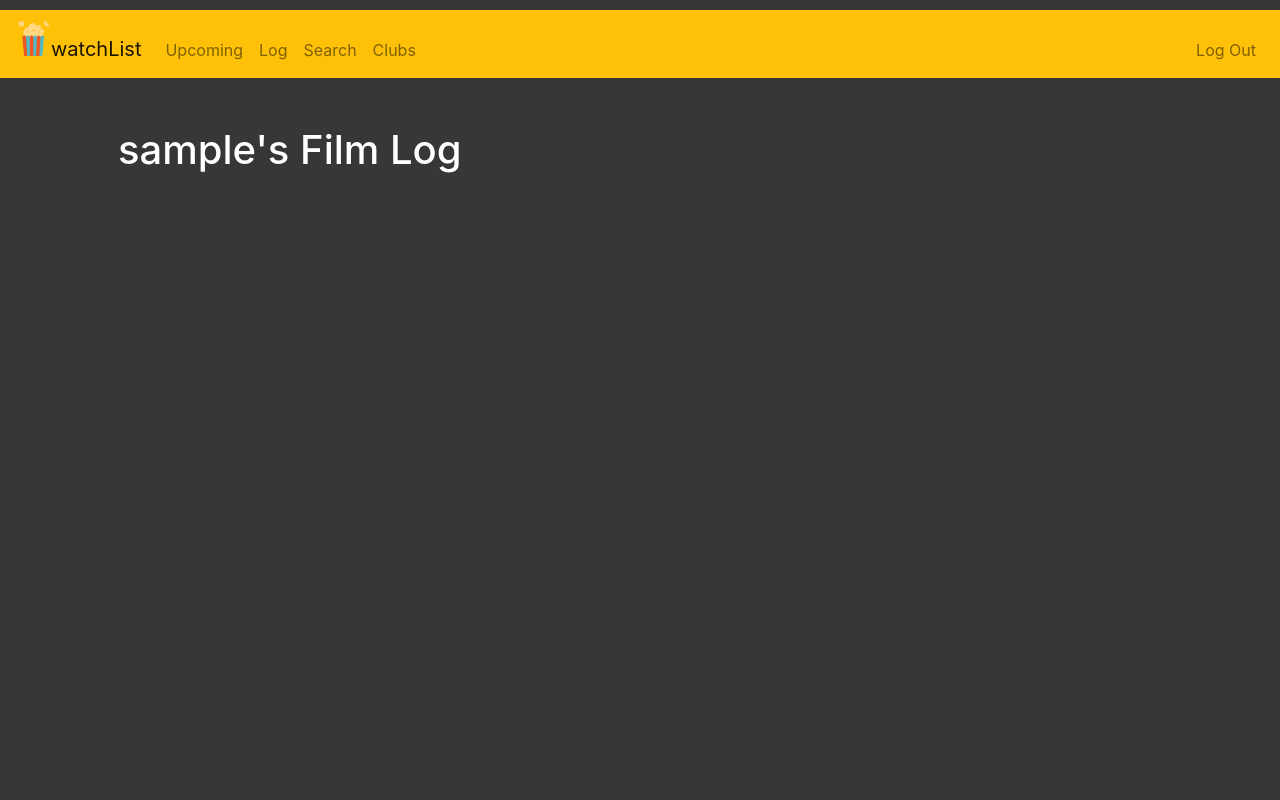
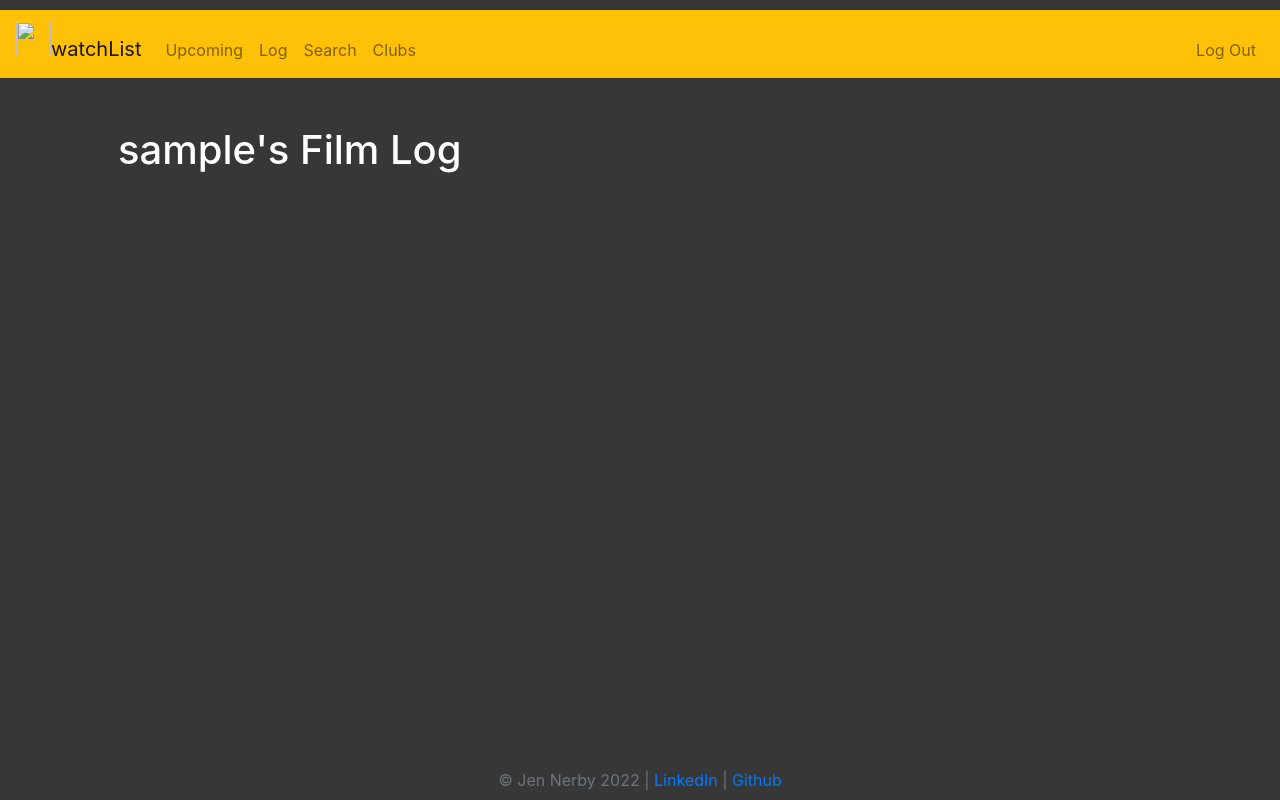
Before and after one commit to jnerby/project, a Flask app: page /log in a window 1280 px wide. Run offline with Flask 2, Linux system fonts and the light colour scheme; the visitor is signed in with stand-in values (Sample User, id 1); data comes from the database, SQL or seed files in the repository; data that the repository does not hold is empty; some libraries are stand-ins or nearby versions.

Commit message:
added footer

```diff
--- a/static/css/styles.css
+++ b/static/css/styles.css
@@ -1,22 +1,23 @@
 * {
     margin: 0;
     padding: 0;
+    font-family: 'Titillium Web' 'Roboto Mono' monospace sans-serif;
+}
 
-    font-family: 'Titillium Web' 'Roboto Mono' monospace sans-serif;
-
-    /* font-family: 'Oswald', 'Raleway', sans-serif; */
-    /* font-family: 'Be Vietnam Pro'; */
-    /* font-family: 'Source Sans Pro'; */
-    /* font-family: 'Roboto Mono', monospace, sans-serif; */
-    /* font-family: 'Arvo', serif; */
-    /* font-family: 'Quando', serif; */
-}
 
 /*** NAVIGATION ***/
 .nav.navbar-nav li a {
   color: #fff;
 }
-
+#footer {
+  position:fixed;
+  bottom:0;
+  width:100%;
+  height:40px;   /* Height of the footer */
+  background:rgb(55, 55, 55);
+  padding-top: 8px;
+  text-align: center;
+}
 
 /*** LOGIN ***/
 .form-group {
--- a/static/js/history.jsx
+++ b/static/js/history.jsx
@@ -37,7 +37,7 @@
                     if (item['poster_path']){
                         movie_poster_src = `https://image.tmdb.org/t/p/w500/${item['poster_path']}`;
                     } else {
-                        movie_poster_src = "/static/css/no_poster.jpeg";
+                        movie_poster_src = "/static/images/no_poster.jpeg";
                     }
                     if (rated_users.has(username)) {
                         newHistory.push(
--- a/static/js/search.jsx
+++ b/static/js/search.jsx
@@ -40,7 +40,7 @@
                     if (result['poster_path']) {
                         movie_poster = 'https://image.tmdb.org/t/p/w500/' + result['poster_path'];
                     } else {
-                        movie_poster = '/static/css/no_poster.jpeg';
+                        movie_poster = '/static/images/no_poster.jpeg';
                     }
 
                     if (result['db_status']) {
--- a/static/js/watchlist.jsx
+++ b/static/js/watchlist.jsx
@@ -152,7 +152,7 @@
                     if (value['poster_path']){
                         movie_poster_src = `https://image.tmdb.org/t/p/w500/${value['poster_path']}`;
                     } else {
-                        movie_poster_src = "/static/css/no_poster.jpeg";
+                        movie_poster_src = "/static/images/no_poster.jpeg";
                     }
                     helper.push(
                         <div id={`div${key}`} className="watchDiv">
--- a/templates/base.html
+++ b/templates/base.html
@@ -10,7 +10,7 @@
     <link rel="stylesheet" href="/static/css/styles.css">
 
     <!-- FAVICON LINK: https://www.flaticon.com/free-icon/popcorn_976275 -->
-    <link href="/static/css/favicon.ico" rel="icon">
+    <link href="/static/images/favicon.ico" rel="icon">
 
     <!-- JAVASCRIPT -->
     <script src="https://code.jquery.com/jquery-3.5.1.slim.min.js" integrity="sha384-DfXdz2htPH0lsSSs5nCTpuj/zy4C+OGpamoFVy38MVBnE+IbbVYUew+OrCXaRkfj" crossorigin="anonymous"></script>
@@ -25,7 +25,7 @@
   </head>
   <body>
     <nav class="navbar navbar-expand-md navbar-light bg-warning">
-      <a href="/"><img src="/static/css/favicon.ico" width="35" height="35" style="margin-bottom: 11px;"></a>
+      <a href="/"><img src="/static/images/favicon.ico" width="35" height="35" style="margin-bottom: 11px;"></a>
       <a class="navbar-brand" href="/" style="margin-top: 9px;">watchList</a>
       <button aria-controls="navbar" aria-expanded="false" aria-label="Toggle navigation" class="navbar-toggler" data-target="#navbar" data-toggle="collapse" type="button">
           <span class="navbar-toggler-icon"></span>
@@ -64,4 +64,7 @@
     {% block scripts %}
     {% endblock %}
   </body>
+  <div id="footer">
+    <span class="text-muted"><span>&copy</span> Jen Nerby 2022</span><span class="text-muted"> | </span><a href="https://www.linkedin.com/in/jennerby/">LinkedIn</a><span class="text-muted"> | </span><a href="https://github.com/jnerby">Github</a></span>
+  </div>
 </html>
```
Also changed, not shown: static/css/favicon.ico (deleted), static/css/no_poster.jpeg (deleted), static/css/no_poster_even_smaller.jpeg (deleted), static/css/no_poster_full.jpeg (deleted), static/css/no_poster_smaller.jpeg (deleted).
